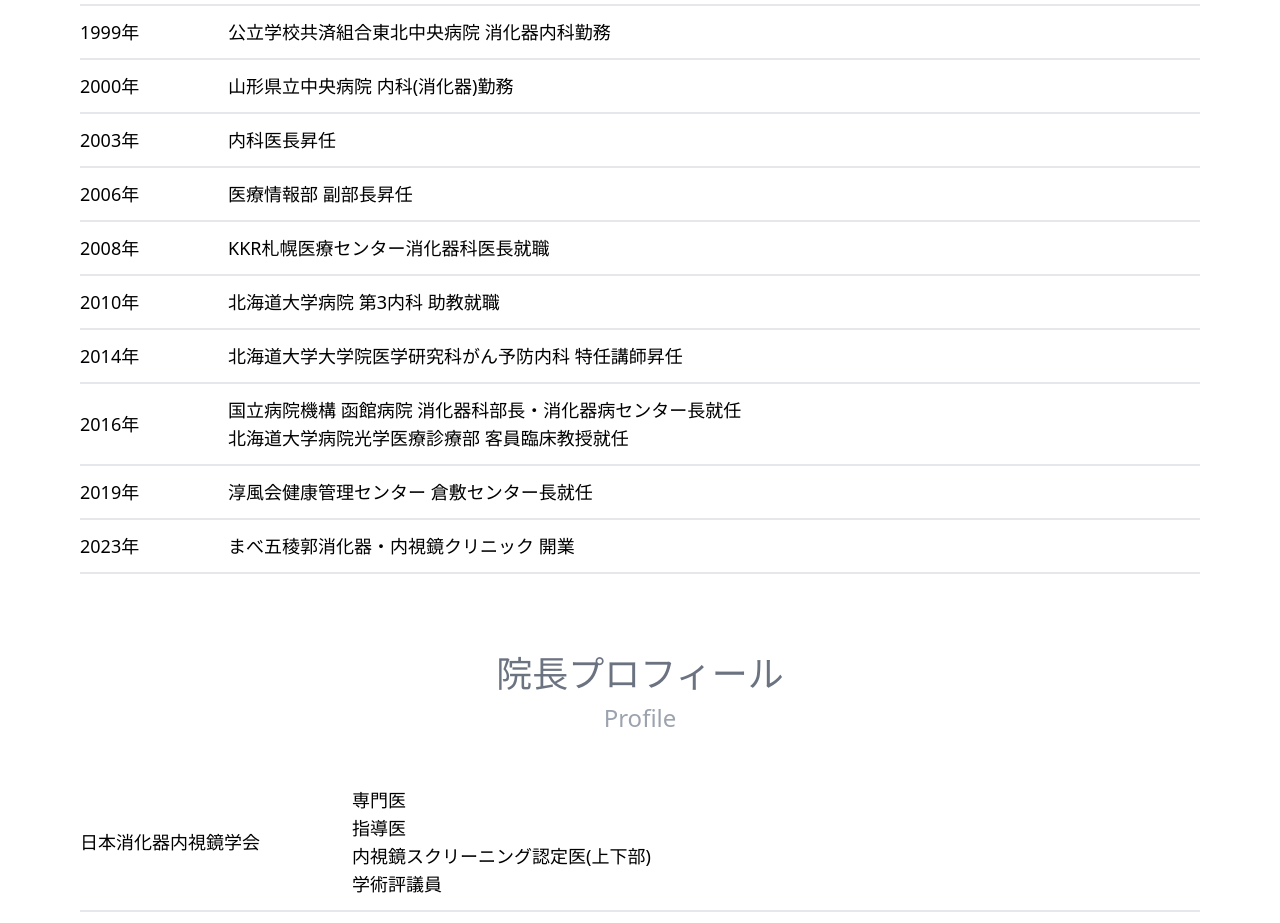
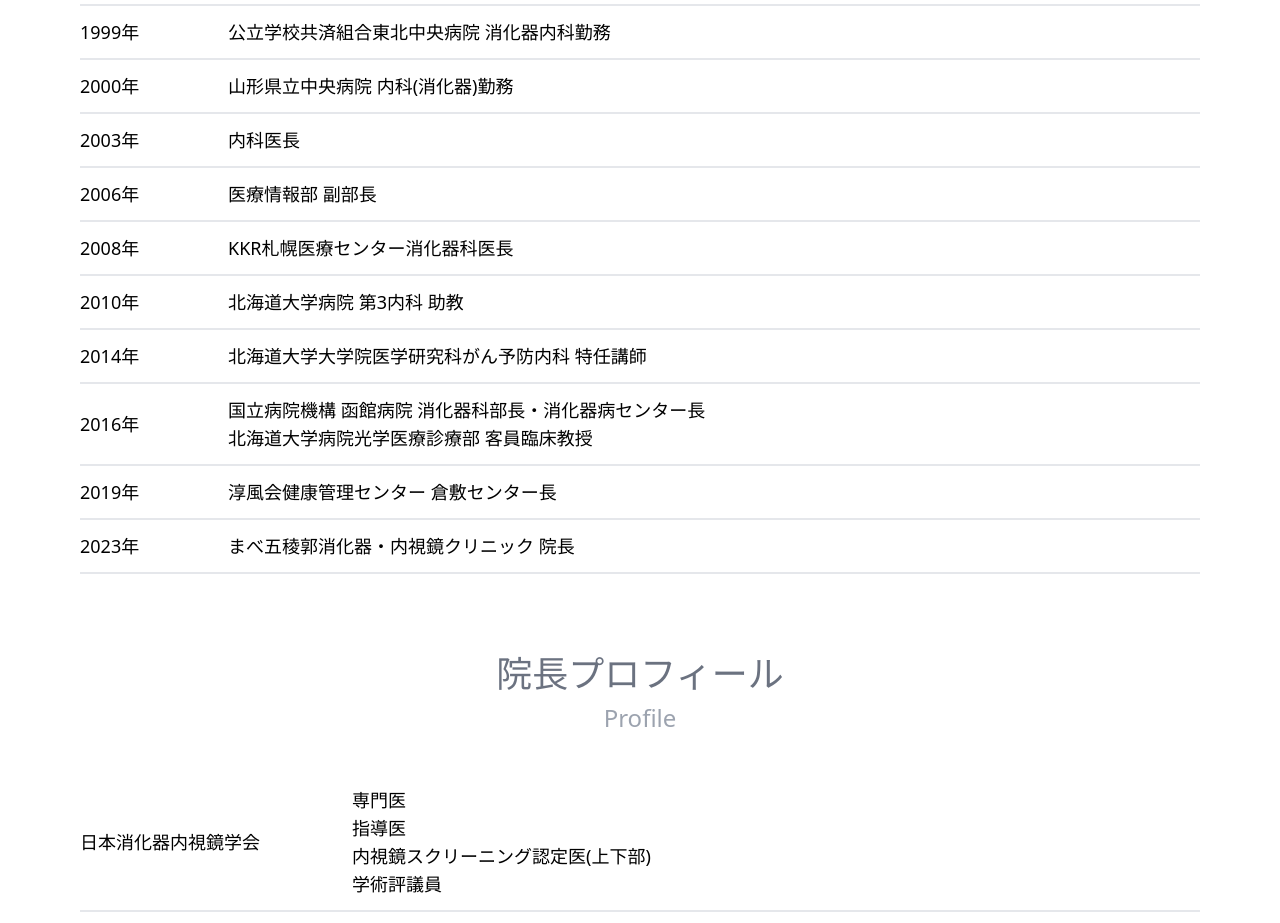
Before and after one commit to uto96315/hakodate-naishikyo, a Next.js app: page /aboutDirector in a window 1280 px wide. Shown: the part 1360-2283 px from the top of the page. Built offline with nearby package versions, Linux system fonts and the light colour scheme.

Commit message:
文言の修正

```diff
--- a/components/biography.tsx
+++ b/components/biography.tsx
@@ -23,35 +23,35 @@ const biographyData = [
     },
     {
         when: "2003年",
-        text: ["内科医長昇任"]
+        text: ["内科医長"]
     },
     {
         when: "2006年",
-        text: ["医療情報部 副部長昇任"]
+        text: ["医療情報部 副部長"]
     },
     {
         when: "2008年",
-        text: ["KKR札幌医療センター消化器科医長就職"]
+        text: ["KKR札幌医療センター消化器科医長"]
     },
     {
         when: "2010年",
-        text: ["北海道大学病院 第3内科 助教就職"]
+        text: ["北海道大学病院 第3内科 助教"]
     },
     {
         when: "2014年",
-        text: ["北海道大学大学院医学研究科がん予防内科 特任講師昇任"]
+        text: ["北海道大学大学院医学研究科がん予防内科 特任講師"]
     },
     {
         when: "2016年",
-        text: ["国立病院機構 函館病院 消化器科部長・消化器病センター長就任", "北海道大学病院光学医療診療部 客員臨床教授就任"]
+        text: ["国立病院機構 函館病院 消化器科部長・消化器病センター長", "北海道大学病院光学医療診療部 客員臨床教授"]
     },
     {
         when: "2019年",
-        text: ["淳風会健康管理センター 倉敷センター長就任"]
+        text: ["淳風会健康管理センター 倉敷センター長"]
     },
     {
         when: "2023年",
-        text: ["まべ五稜郭消化器・内視鏡クリニック 開業"]
+        text: ["まべ五稜郭消化器・内視鏡クリニック 院長"]
     },
 ];
 
--- a/src/pages/aboutEndoscopy.tsx
+++ b/src/pages/aboutEndoscopy.tsx
@@ -16,7 +16,7 @@ const AboutEndoscopy: React.FC<Props> = () => {
 
                 <div className="flex flex-col lg:flex-row justify-center pb-10">
                     <div className="flex-1 text-center mt-10 lg:mt-0 lg:border-r-2">
-                        <h3 className="text-lg pb-3">上部内視鏡検査について</h3>
+                        <h3 className="text-lg pb-3">上部消化管内視鏡検査について</h3>
                         <div className="flex flex-col justify-center items-center">
                             <DownloadButton text="説明書ダウンロード" filepath="/上部内視鏡説明書.pdf" />
                             <DownloadButton text="同意書ダウンロード" filepath="/上部内視鏡同意書.pdf" />
@@ -30,6 +30,9 @@ const AboutEndoscopy: React.FC<Props> = () => {
                         <div className="flex flex-col justify-center items-center">
                             <DownloadButton text="説明書ダウンロード" filepath="/大腸内視鏡説明書.pdf" />
                             <DownloadButton text="同意書ダウンロード" filepath="/大腸内視鏡同意書.pdf" />
+                            <p className="text-center px-20 pt-10">
+                                ※ 抗血栓薬服用中の方へ：大腸内視鏡では、原則抗血栓薬を当日朝のみ休薬にしていますが、念のため下記をダウンロードして印刷し、主治医に確認ください
+                            </p>
                             <DownloadButton text="抗血栓薬を服用中の方へ" filepath="/抗血栓薬休薬の可否について.pdf" />
                         </div>
                     </div>
@@ -41,7 +44,6 @@ const AboutEndoscopy: React.FC<Props> = () => {
                         </div>
                     </div> */}
                 </div>
-
             </div>
         </div>
     );
```
